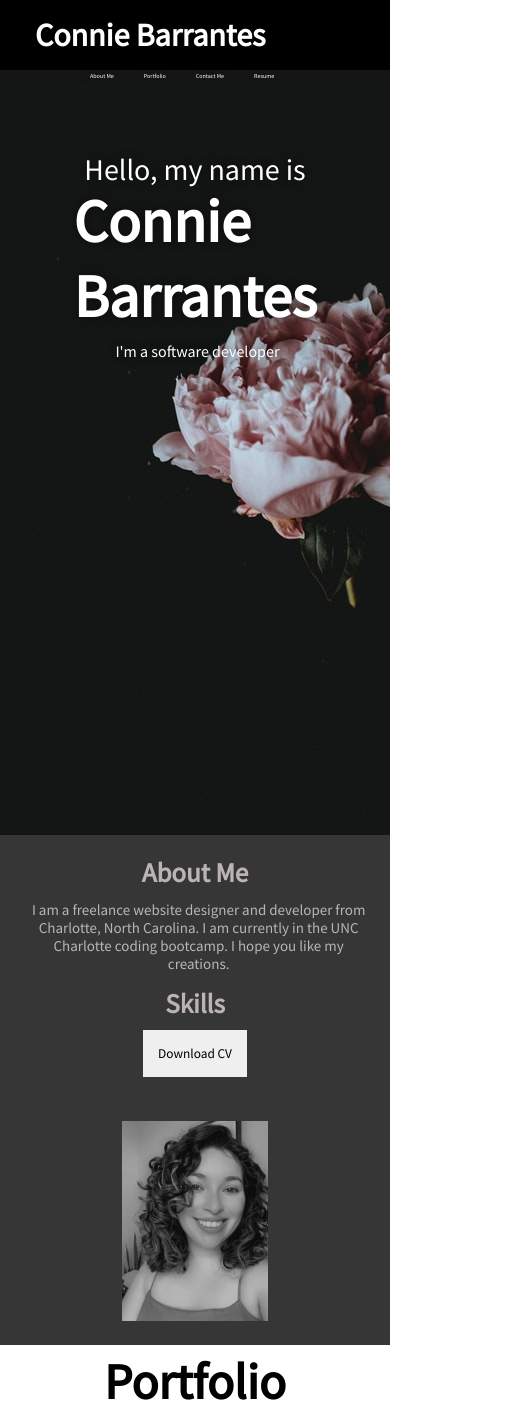
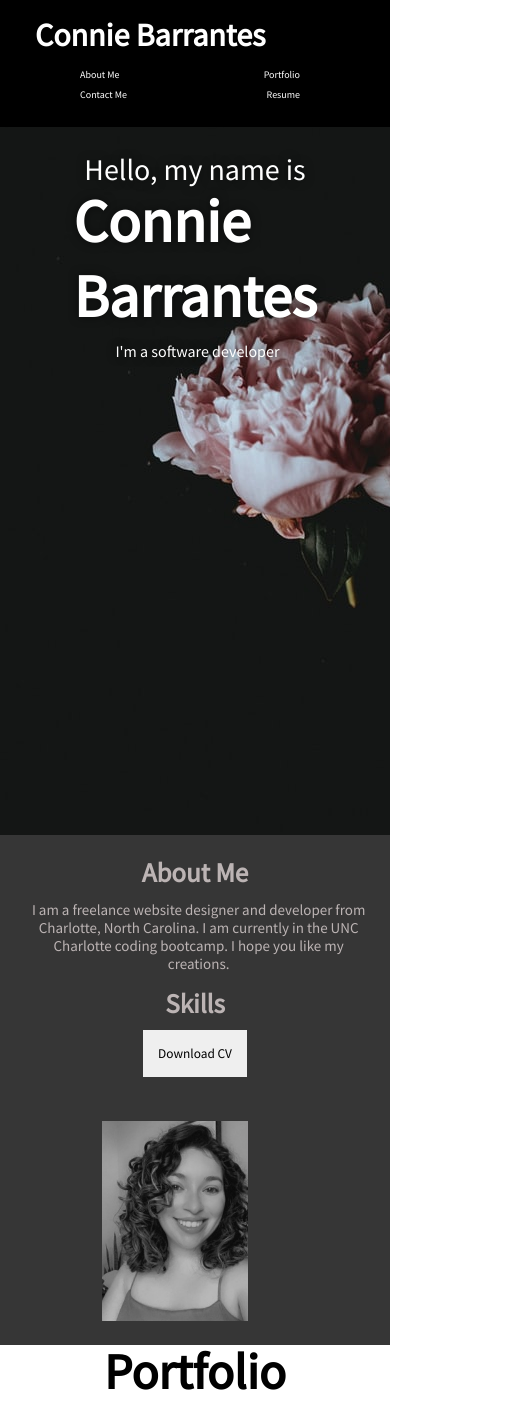
Before and after one commit to barrantesc/barran-react-portfolio, a React (Create React App) app: page / in a window 390 px wide. Shown: the top 1402 px of the page, 532 px wide, since content can reach past the window. Built offline with nearby package versions, Linux system fonts and the light colour scheme.

Commit message:
adjusted media  queries

```diff
--- a/package.json
+++ b/package.json
@@ -6,6 +6,7 @@
     "@testing-library/jest-dom": "^5.16.2",
     "@testing-library/react": "^12.1.4",
     "@testing-library/user-event": "^13.5.0",
+    "gh-pages": "^3.2.3",
     "react": "^17.0.2",
     "react-dom": "^17.0.2",
     "react-scripts": "5.0.0",
--- a/src/components/About/about.css
+++ b/src/components/About/about.css
@@ -71,3 +71,9 @@ p {
 
 
 }
+
+@media screen and (max-width: 900px) {
+    .a-right{
+        padding-right: 40px;
+    }
+}
--- a/src/components/Contact/contact.css
+++ b/src/components/Contact/contact.css
@@ -75,10 +75,24 @@ button {
 
     .c-title{
         font-size: 30px;
-        padding: 30px 0 0 80px;
+        padding: 30px 0 0 110px;
     }
 
     .c-info {
-        margin: -20px 0;
+        margin: -25px -40px;
     }
 }
+
+@media screen and (max-width: 900px) {
+    .c-wrapper{
+        display: block;
+    }
+
+    .c-title{
+        padding: 30px 0 0 220px;
+    }
+
+    .c-info {
+        margin: -25px -300px;
+    }
+}
--- a/src/components/Nav/nav.css
+++ b/src/components/Nav/nav.css
@@ -39,3 +39,22 @@ a {
     font-size: 1.55vw;
     text-shadow: 0 0 10px rgba(0, 0, 0, 0.5);
 }
+
+@media screen and (max-width:480px) {
+    .n{
+        height: 15%;
+    }
+
+    .n-right ul li a {
+        font-size: 10px;
+        margin-left: -10px;
+    }
+}
+
+@media screen and (max-width:900px) {
+
+    .n-right ul li a {
+        /* font-size: 10px; */
+        margin-right: 40px;
+    }
+}
--- a/src/components/Portfolio/portfolio.css
+++ b/src/components/Portfolio/portfolio.css
@@ -39,12 +39,12 @@ a {
 
 @media screen and (max-width:480px) {
     .p{
-        width: 40%;
-        height: 110px;
+        width: 43%;
+        height: 100px;
     }
 }
 
-@media screen and (max-width:768px) {
+@media screen and (max-width:900px) {
     .p{
         height: 250px;
     }
--- a/src/components/PortfolioList/portfolioList.css
+++ b/src/components/PortfolioList/portfolioList.css
@@ -28,6 +28,7 @@
 
 @media screen and (max-width:480px) {
     .pl{
-        padding: 10px;
+        padding: 0px;
+        /* margin: -22px; */
     }
 }
```
Also changed, not shown: 1 other file (tests, documents, lock files or other folders).
